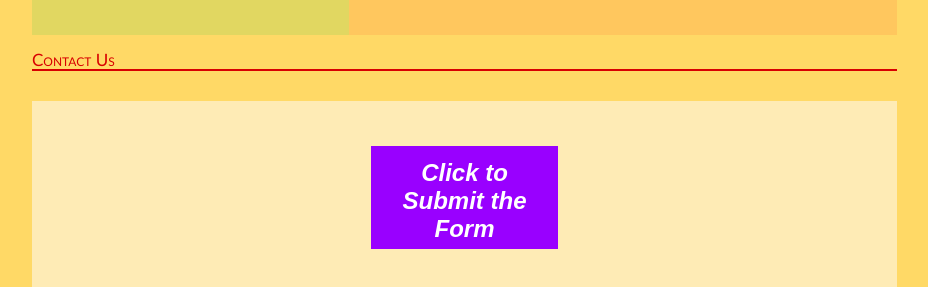
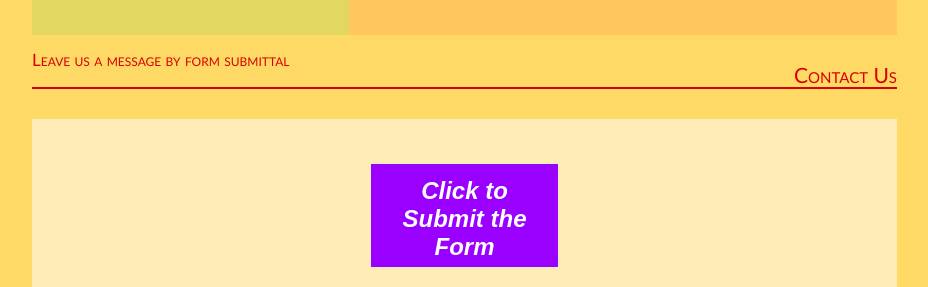
Before and after one commit to GrinchakAndrew/scrum, a plain HTML site: page index.html in a window 1280 px wide. Shown: the part 1978-2265 px from the top of the page, without its empty margins (303-1231 px from the left). Drawn offline with Linux system fonts and the light colour scheme.

Commit message:
increment3

```diff
--- a/index.html
+++ b/index.html
@@ -228,7 +228,8 @@
                 <p class="c33"><span></span></p>
                 <p class="c11"><span class="c27"></span></p>
 
-				<h3>Contact Us</h3>
+				<h2 class="firstHeading">Contact Us</h2>
+				<h3>Leave us a message by form submittal</h3>
 				<div class="hr"></div>
                 <ul class="ul">
                     <li style="list-style-type: none;">
```
